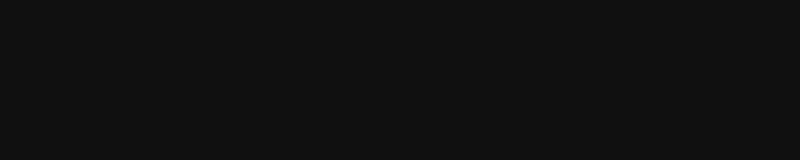
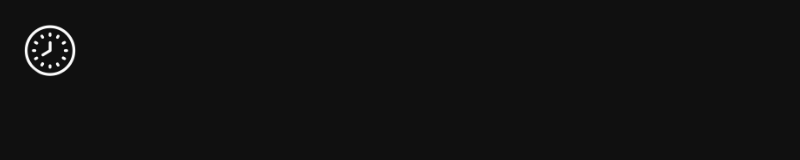
Before and after one commit to inabits/learning-electronjs, an Electron app: page index.html in a window 800 px wide. Shown: the top 160 px of the page. Drawn offline with Linux system fonts and the light colour scheme.

Commit message:
feat: Adding logo

```diff
--- a/index.html
+++ b/index.html
@@ -7,6 +7,7 @@
     <link rel="stylesheet" href="style.css">
 </head>
 <body>
+    <img src="./src/images/logo-clock.png" alt="logo" class="logo">
     <div class="container">
         <div id="clock">Loading...</div>
         <div id="day">Loading...</div>
--- a/style.css
+++ b/style.css
@@ -26,3 +26,11 @@
     justify-content: center;
     align-items: center;
 }
+
+.logo {
+    width: 80px;
+    height: auto;
+    position: absolute;
+    top: 10px;
+    left: 10px;
+}
```
Also changed, not shown: src/images/logo-clock.png (added).
